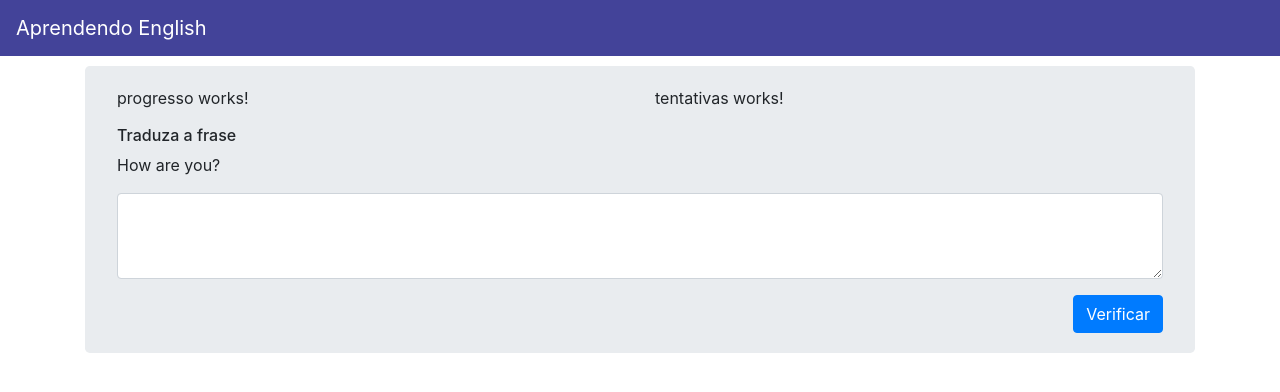
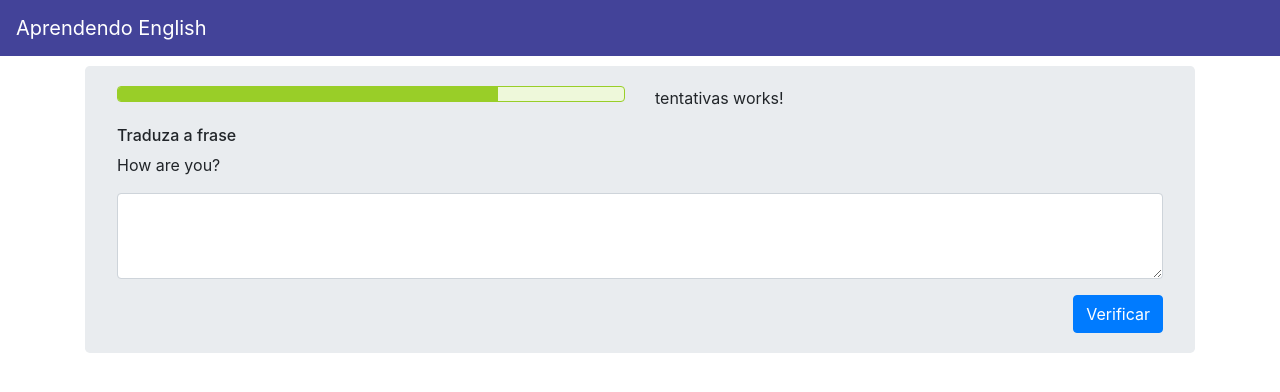
Before and after one commit to arthurBarbosa/app-traducao-ui-angular, an Angular app: page / in a window 1280 px wide. Shown: the top 392 px of the page. Built offline with nearby package versions, Linux system fonts and the light colour scheme.

Commit message:
[added] finalizando o component progresso

```diff
--- a/src/app/progresso/progresso.component.css
+++ b/src/app/progresso/progresso.component.css
@@ -0,0 +1,8 @@
+.progress{
+    background-color: #EEF8DA;
+    border: solid 1px #99CE28;
+}
+
+.progress-bar{
+    background-color:#99CE28;
+}
--- a/src/app/progresso/progresso.component.html
+++ b/src/app/progresso/progresso.component.html
@@ -1 +1,3 @@
-<p>progresso works!</p>
+<div class="progress">
+    <div class="progress-bar w-75" role="progressbar" aria-valuenow="75" aria-valuemin="0" aria-valuemax="100"></div>
+  </div>
```
